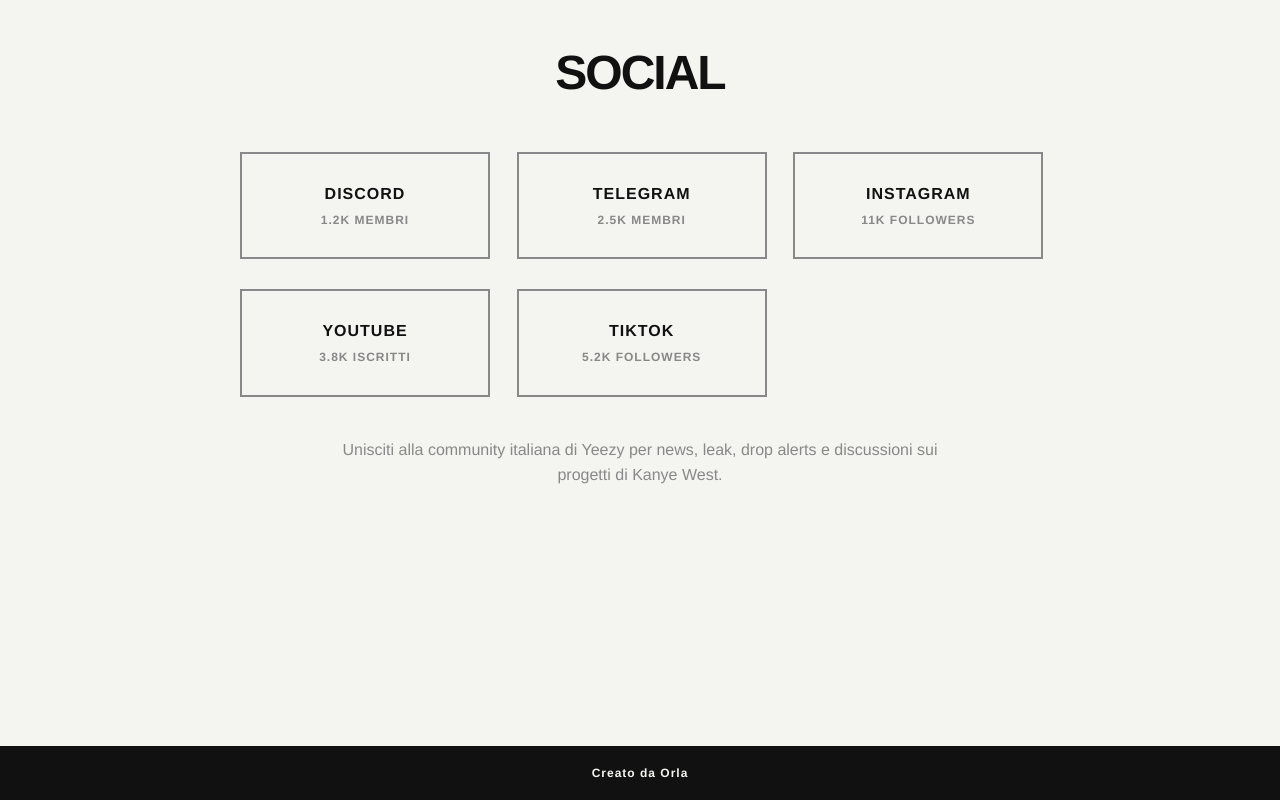
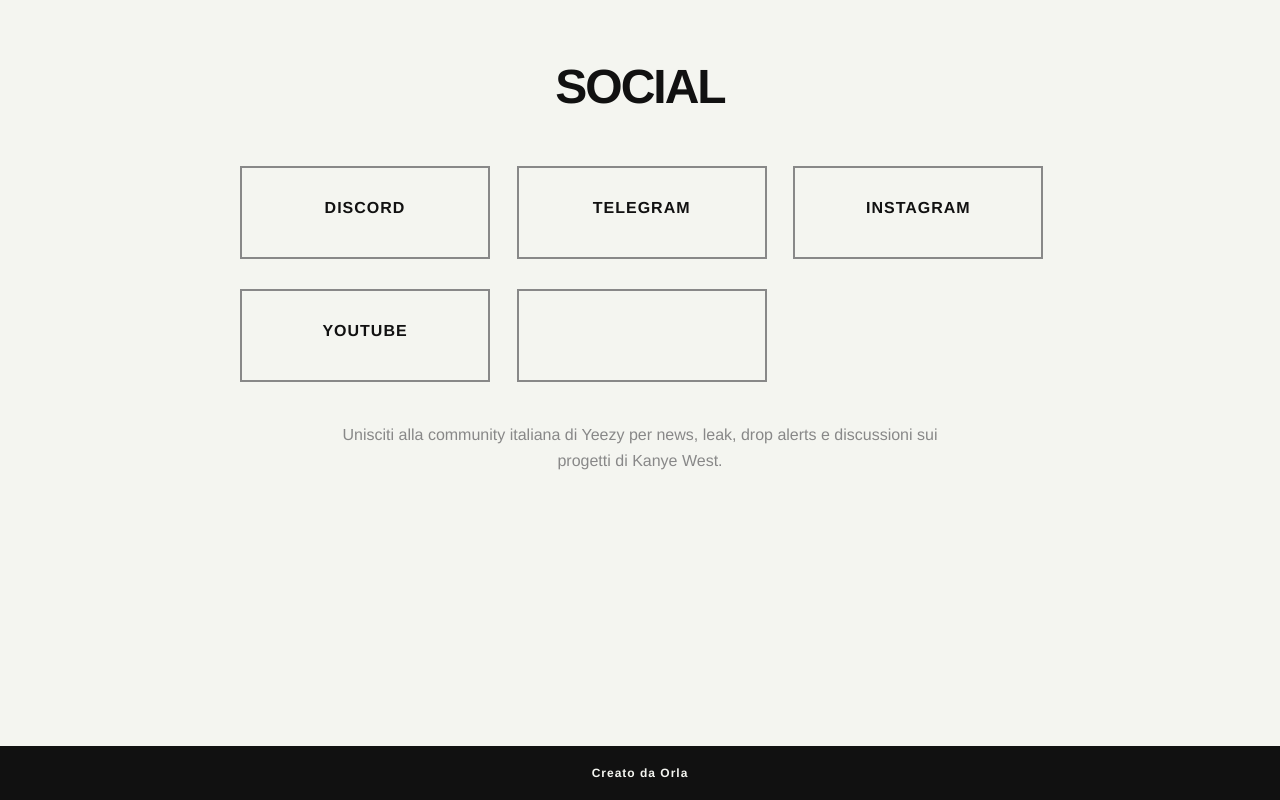
Before and after one commit to LolLol6969/yzytalia, a plain HTML site: page index.html in a window 1280 px wide. Shown: the part 934-1734 px from the top of the page. Drawn offline with Linux system fonts and the light colour scheme.

Commit message:
Update and rename index-3.html to index.html

```diff
--- a/index-3.html
+++ b/index.html
@@ -434,17 +434,15 @@
     </style>
 </head>
 <body>
-    <!-- Toggle tema -->
+
     <div class="theme-toggle" id="themeToggle">●</div>
 
-    <!-- Navigazione fissa -->
     <nav class="main-nav">
         <a href="#social" data-section="social">SOCIAL</a>
         <a href="discografia.html">DISCOGRAFIA</a>
         <a href="merch.html">MERCH</a>
     </nav>
 
-    <!-- Hero Section -->
     <main class="main-content">
         <section class="hero-section">
             <div class="hero-grid">
@@ -460,30 +458,29 @@
             </div>
         </section>
 
-        <!-- Social Section -->
         <section id="social" class="social-section">
             <div class="container">
                 <h2 class="section-title">SOCIAL</h2>
                 <div class="social-links">
                     <a href="https://discord.gg/yeezytalia" class="social-link" target="_blank">
                         <span class="social-name">DISCORD</span>
-                        <span class="social-count">1.2K MEMBRI</span>
+                        <span class="social-count"> </span>
                     </a>
                     <a href="https://t.me/yeezytalia" class="social-link" target="_blank">
                         <span class="social-name">TELEGRAM</span>
-                        <span class="social-count">2.5K MEMBRI</span>
+                        <span class="social-count"> </span>
                     </a>
                     <a href="https://instagram.com/yeezytalia" class="social-link" target="_blank">
                         <span class="social-name">INSTAGRAM</span>
-                        <span class="social-count">11K FOLLOWERS</span>
+                        <span class="social-count"> </span>
                     </a>
                     <a href="https://youtube.com/@yeezytalia" class="social-link" target="_blank">
                         <span class="social-name">YOUTUBE</span>
-                        <span class="social-count">3.8K ISCRITTI</span>
+                        <span class="social-count"> </span>
                     </a>
-                    <a href="https://tiktok.com/@yeezytalia" class="social-link" target="_blank">
-                        <span class="social-name">TIKTOK</span>
-                        <span class="social-count">5.2K FOLLOWERS</span>
+                    <a href="https://tiktok.com/@yeezytalia1" class="social-link" target="_blank">
+                        <span class="social-name"> </span>
+                        <span class="social-count"> </span>
                     </a>
                 </div>
                 <div class="social-description">
```
